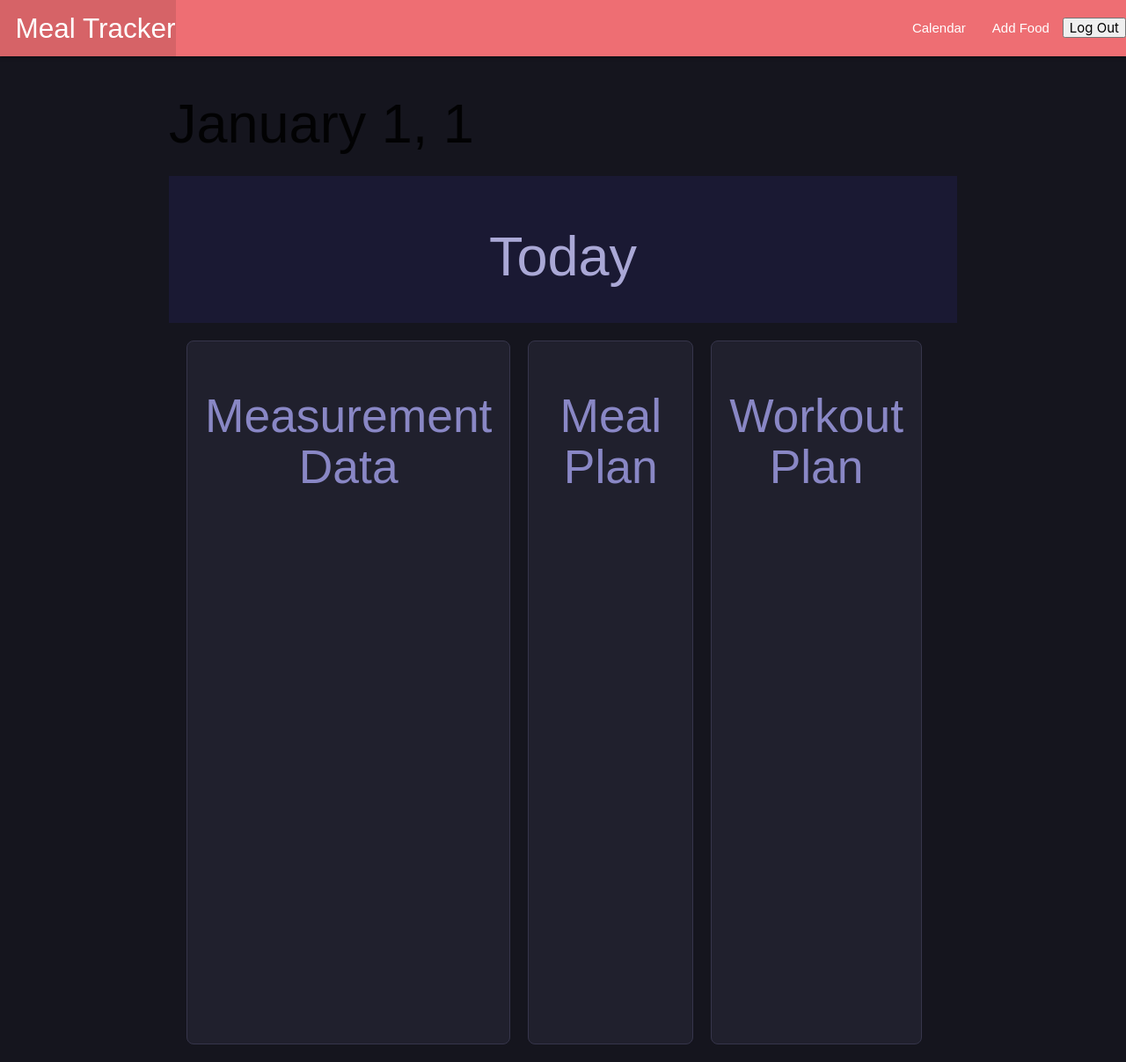
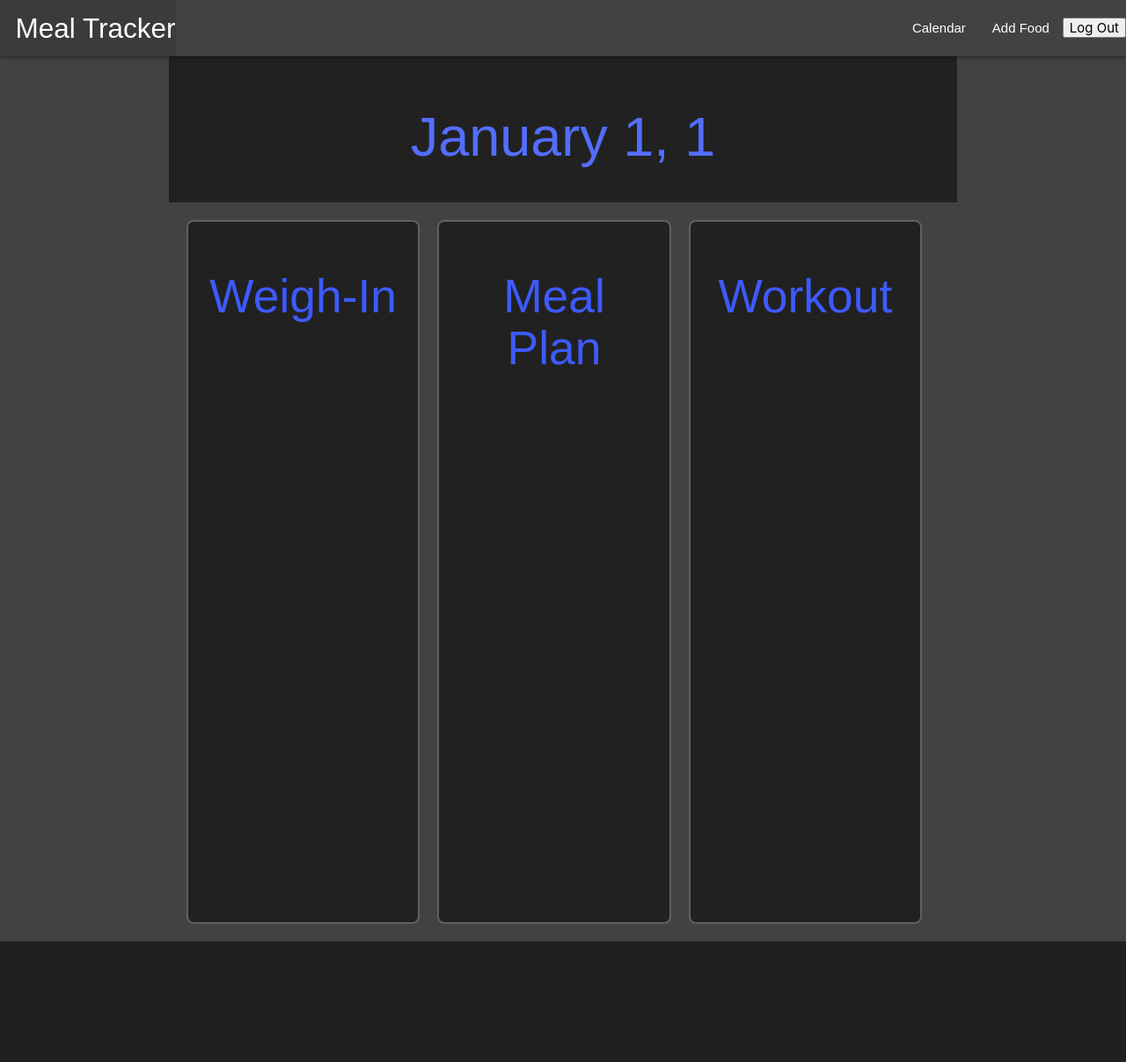
Before and after one commit to kelleralex04/meal-tracker, a Django app: a page that uses main_app/templates/day.html in a window 1280 px wide. Shown: the whole page at 88% size. After the commit the page ends 1070 px from the top, so only its background shows below. Run offline with Django 5.2, Linux system fonts and the light colour scheme; the visitor is signed in with stand-in values (Sample User, id 1).

Commit message:
adds some styling

```diff
--- a/main_app/static/css/style.css
+++ b/main_app/static/css/style.css
@@ -80,15 +80,15 @@ a {
 }
 
 #dayBody {
-    background-color: #15151e;
+    background-color: #424242;
     font-family: Futura, sans-serif;
     margin: 0;
     padding: 0;
   }
 
   #dayHeader {
-    background-color: #1a1933;
-    color: #aaa8d6;
+    background-color: #212121;
+    color: #536dfe;
     text-align: center;
     padding: 1em;
   }
@@ -104,9 +104,9 @@ a {
     margin-right: 20px;
     padding: 20px;
     text-align: center;
-    color: #8987c5;
-    background-color: #20202d;
-    border: 1px solid #36354b;
+    color: #3d5afe;
+    background-color: #212121;
+    border: 2px solid #616161;
     border-radius: 8px;
     height: 100vh;
   }
--- a/main_app/templates/base.html
+++ b/main_app/templates/base.html
@@ -11,9 +11,9 @@
         <link rel="stylesheet" type="text/css" href="{% static 'css/style.css' %}">
     </head>
     <body>
-        <header class="navbar-fixed">
+        <header class="navbar-fixed grey darken-3">
             <nav>
-                <div class="nav-wrapper">
+                <div class="nav-wrapper grey darken-3">
                     <ul>
                         <li><a href="/" class="left brand-logo">&nbsp;&nbsp;Meal Tracker</a></li>
                     </ul>
--- a/main_app/templates/calendar.html
+++ b/main_app/templates/calendar.html
@@ -11,9 +11,9 @@
         <link rel="stylesheet" type="text/css" href="{% static 'css/style.css' %}">
     </head>
     <body>
-        <header class="navbar-fixed">
+        <header class="navbar-fixed grey darken-3">
             <nav>
-                <div class="nav-wrapper">
+                <div class="nav-wrapper grey darken-3">
                     <ul>
                         <li><a href="/" class="left brand-logo">&nbsp;&nbsp;Meal Tracker</a></li>
                     </ul>
--- a/main_app/templates/day.html
+++ b/main_app/templates/day.html
@@ -1,21 +1,21 @@
 {% extends 'base.html' %}
 {% block content %}
 
-<h1>{{ month }} {{ curDay }}, {{ curYear }}</h1>
+
 
 <body id="dayBody">
     <header id="dayHeader">
-        <h1>Today</h1>
+        <h1>{{ month }} {{ curDay }}, {{ curYear }}</h1>
     </header>
     <main id="dayMain">
         <div class="column">
-            <h2><a href="{% url 'daybody' curMonth curDay curYear %}">Measurement Data</a></h2>
+            <h2><a href="{% url 'daybody' curMonth curDay curYear %}">Weigh-In</a></h2>
         </div>
         <div class="column">
             <h2><a href="{% url 'daymeal' curMonth curDay curYear %}">Meal Plan</a></h2>
         </div>
         <div class="column">
-            <h2>Workout Plan</h2>
+            <h2>Workout</h2>
         </div>
     </main>
 </body>
```
Lines whose indentation alone changed are shown as unchanged.
